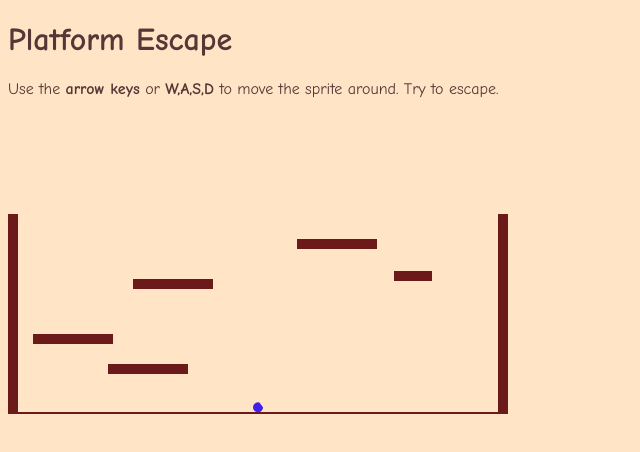
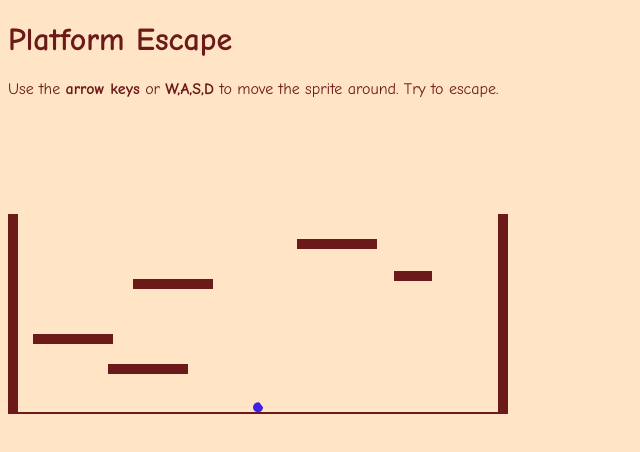
Before and after one commit to JeremyDurnell/platform.escape, a website: page site/index.html in a window 1280 px wide. Shown: the full height of the page, 0-640 px from the left. Drawn offline with Linux system fonts and the light colour scheme.

Commit message:
minor style changes

```diff
--- a/site/css/style.css
+++ b/site/css/style.css
@@ -1,5 +1,5 @@
 body {
     font-family: "Comic Sans MS";
     background-color: rgb(255, 228, 197);
-    color: rgb(86,54,54);
+    color: rgb(107,25,25);
 }
```
